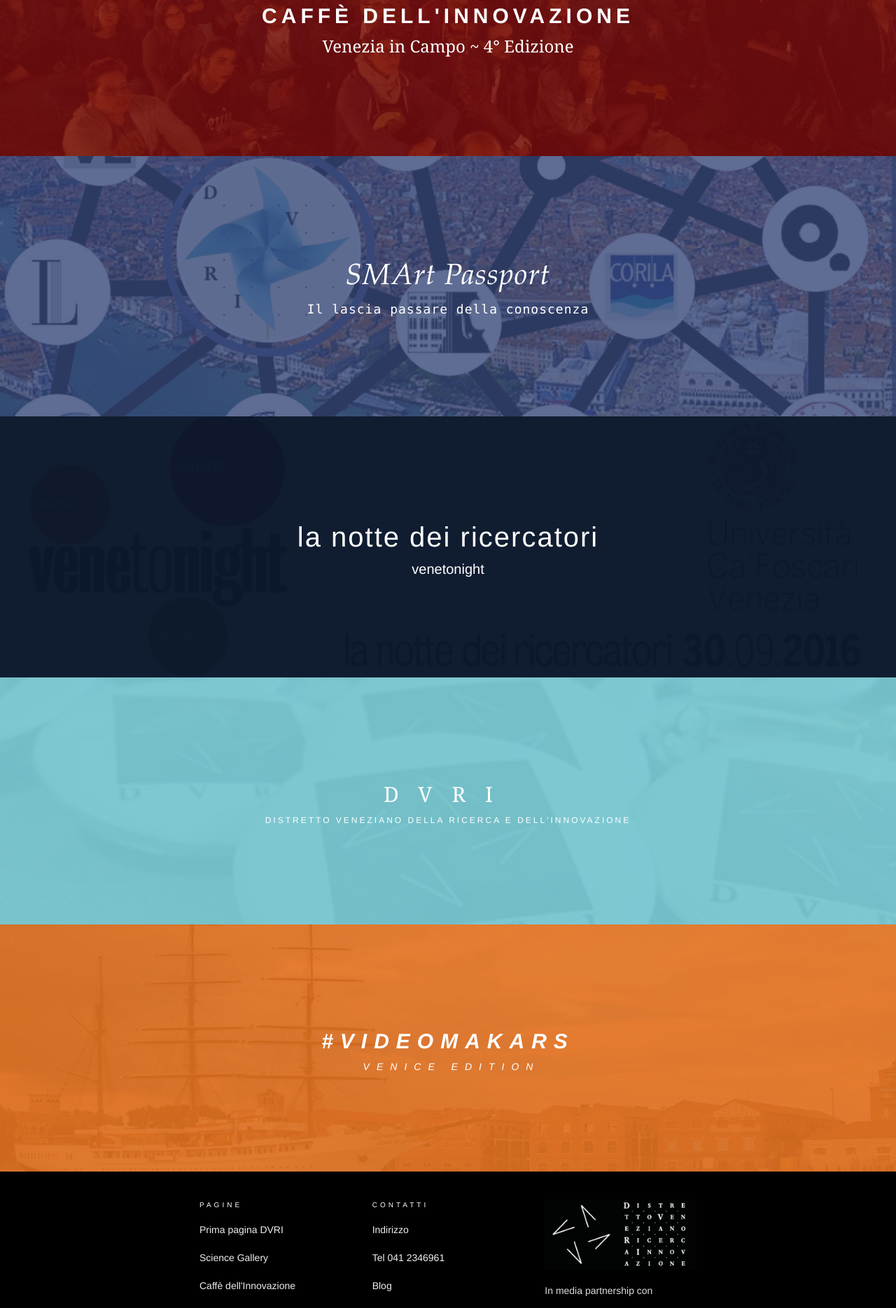
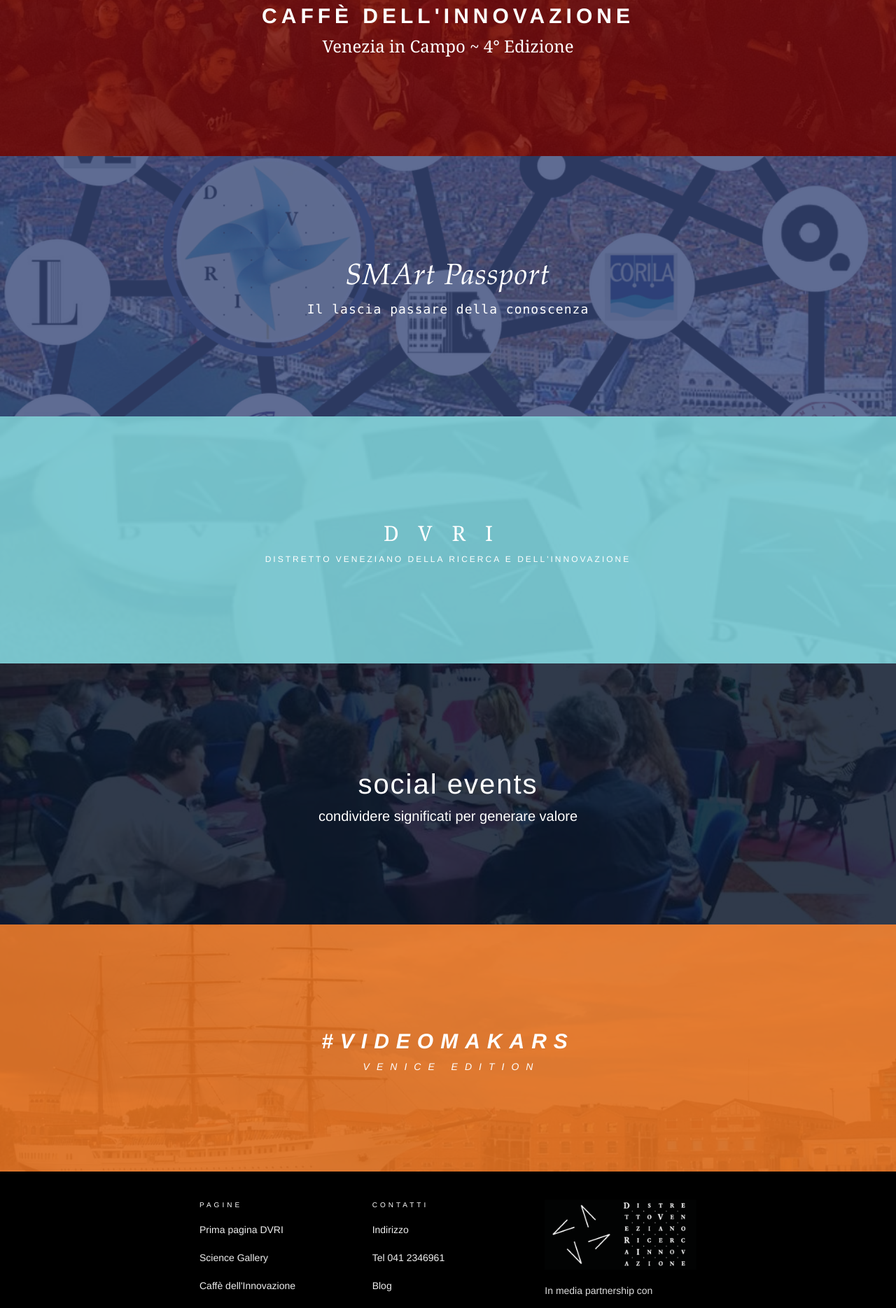
Before and after one commit to simonini/dvri-j-theme, a Jekyll site: the page built from index.html, in a window 1280 px wide. Shown: the part 560-2429 px from the top of the page at 70% size. Built offline with Jekyll 4.4.1, drawn with Linux system fonts in a browser that asks for light colours.

Commit message:
Social event al posto di notte dei ricercatori e colore blu più tenue

```diff
--- a/_sass/notte-dei-ricercatori.sass
+++ b/_sass/notte-dei-ricercatori.sass
@@ -1,6 +1,6 @@
 // http://colorpalettes.net/color-palette-2386/
 #pagina-intro-notte-dei-ricercatori
-  background-color: rgba(12,24,44, 0.98)
+  background-color: rgba(12,24,44, 0.85)
   .background-image
     background-image: url('venetonight.jpg')
   h2
--- a/index.html
+++ b/index.html
@@ -18,15 +18,16 @@
                           page_id='smart-passport'
                           page_link='smart-passport' %}
 
-{% include big_intro.html title='La notte dei ricercatori'
-                          claim='VenetoNight'
-                          page_id='notte-dei-ricercatori'
-                          page_link='notte-dei-ricercatori' %}
-
 {% include big_intro.html title='DVRI'
                           claim="Distretto Veneziano della Ricerca e dell'Innovazione"
                           page_id='chi-siamo'
                           page_link='chi-siamo' %}
+
+{% include big_intro.html title='Social Events'
+                          claim='Condividere significati per generare valore'
+                          page_id='notte-dei-ricercatori'
+                          page_link='notte-dei-ricercatori' %}
+
 
 {% include big_intro.html title='#VideomakARS'
                           claim='Venice Edition'
```
Also changed, not shown: assets/progetti/notte-dei-ricercatori/cover.jpg, assets/progetti/notte-dei-ricercatori/cover_old.jpg (added), assets/progetti/notte-dei-ricercatori/cover_social.png (deleted).
